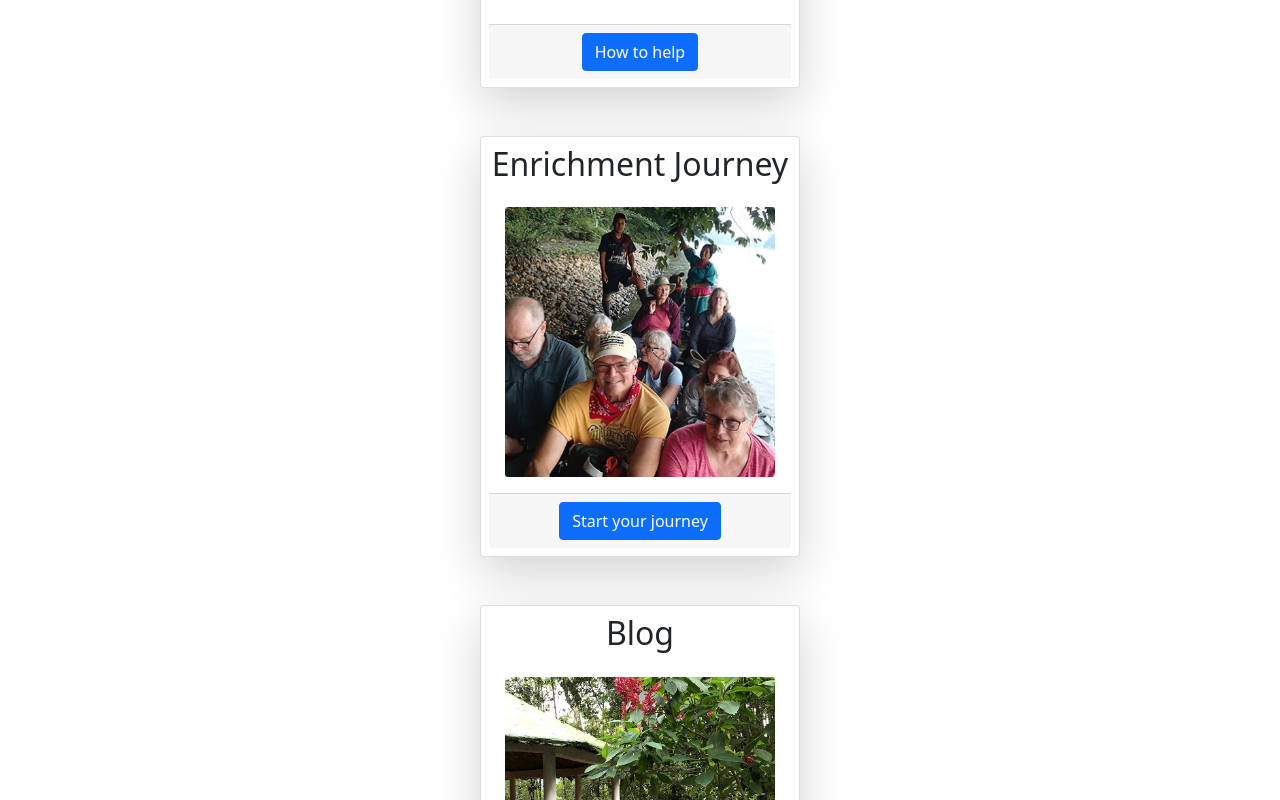
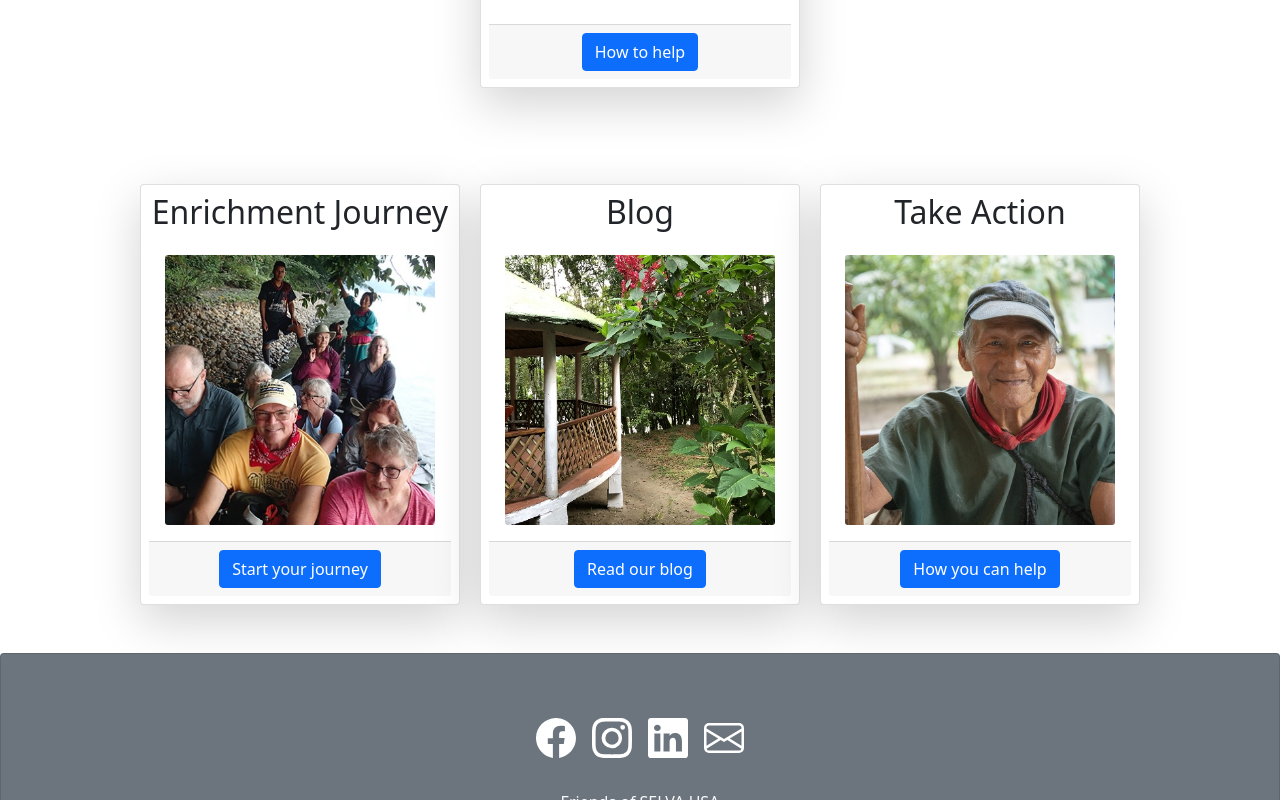
Before and after one commit to SELVA-Vida-Sin-Fronteras/website, a React (Create React App) app: page / in a window 1280 px wide. Shown: the part 440-1240 px from the top of the page. Built offline with nearby package versions, Linux system fonts and the light colour scheme.

Commit message:
add grid layout

```diff
--- a/src/pages/HomePage.js
+++ b/src/pages/HomePage.js
@@ -26,8 +26,9 @@ const HomePage = () => {
           </div>
         </section>
       </div>
-
-      <section
+      <div className="container">
+        <div className="row m-5">
+        <section
         className="card p-2 m-auto mt-5 shadow-lg"
         style={{ width: "20rem" }}
         data-testid="home-enrichment"
@@ -76,6 +77,10 @@ const HomePage = () => {
           </Link>
         </div>
       </section>
+        </div>
+
+      </div>
+
     </main>
   );
 };
```
